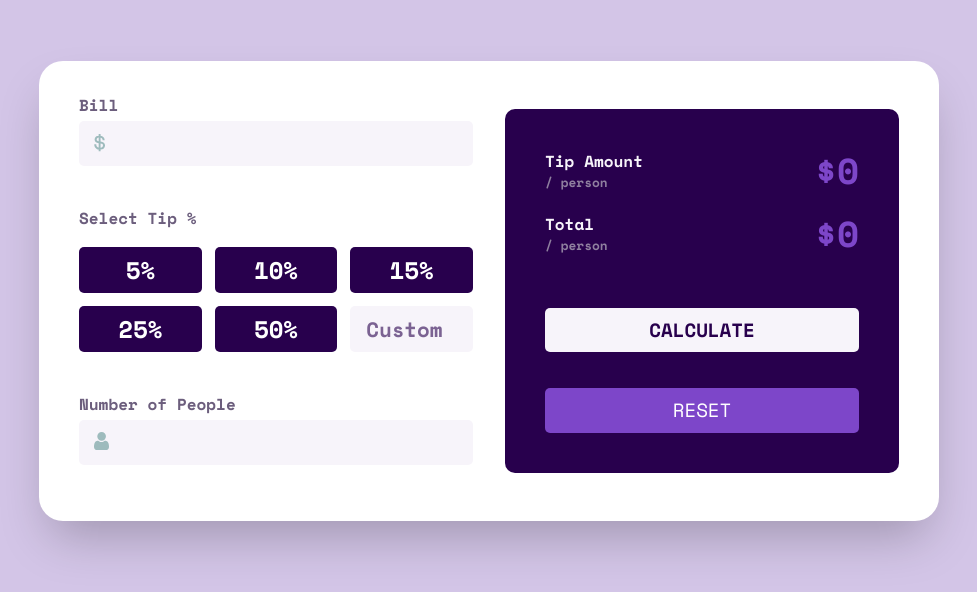
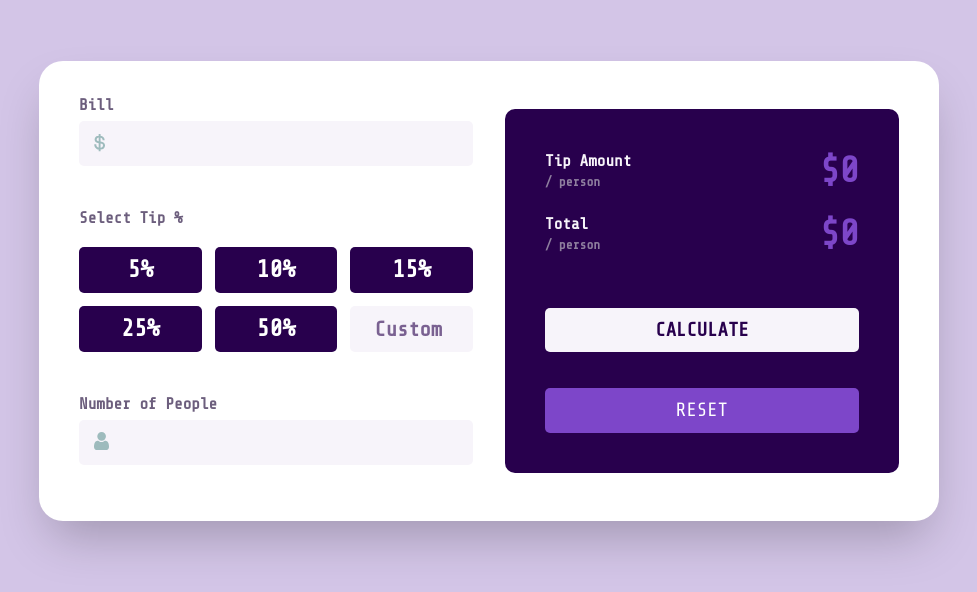
Before and after one commit to danielmrz-dev/tip-calculator-app-main, a plain HTML site: page index.html in a window 1280 px wide. Shown: the part 168-760 px from the top of the page, without its empty margins (151-1128 px from the left). Drawn offline with nearby package versions, Linux system fonts and the light colour scheme.

Commit message:
more custom

```diff
--- a/_variables.scss
+++ b/_variables.scss
@@ -8,4 +8,4 @@ $Grayish-cyan: #8f7f9f;
 $Light-grayish-cyan: #d3c5e7;
 $Very-light-grayish-cyan: #f7f4fa;
 $White: #ffffff;
-$Space-mono: 'Space Mono', sans-serif;
+$Space-mono: 'Share Tech Mono', sans-serif;
--- a/index.html
+++ b/index.html
@@ -7,7 +7,7 @@
   <link rel="icon" type="image/png" sizes="32x32" href="./images/favicon-32x32.png">
   <link rel="preconnect" href="https://fonts.googleapis.com">
   <link rel="preconnect" href="https://fonts.gstatic.com" crossorigin>
-  <link href="https://fonts.googleapis.com/css2?family=Space+Mono:ital,wght@0,400;0,700;1,400;1,700&display=swap" rel="stylesheet">
+  <link href="https://fonts.googleapis.com/css2?family=Share+Tech+Mono:ital,wght@0,400;0,700;1,400;1,700&display=swap" rel="stylesheet">
   <link rel="stylesheet" href="style.css">
   <title>Frontend Mentor | Tip calculator app</title>
   <script src="https://cdn.tailwindcss.com"></script>
```
Also changed, not shown: style.css, 1 other file.
